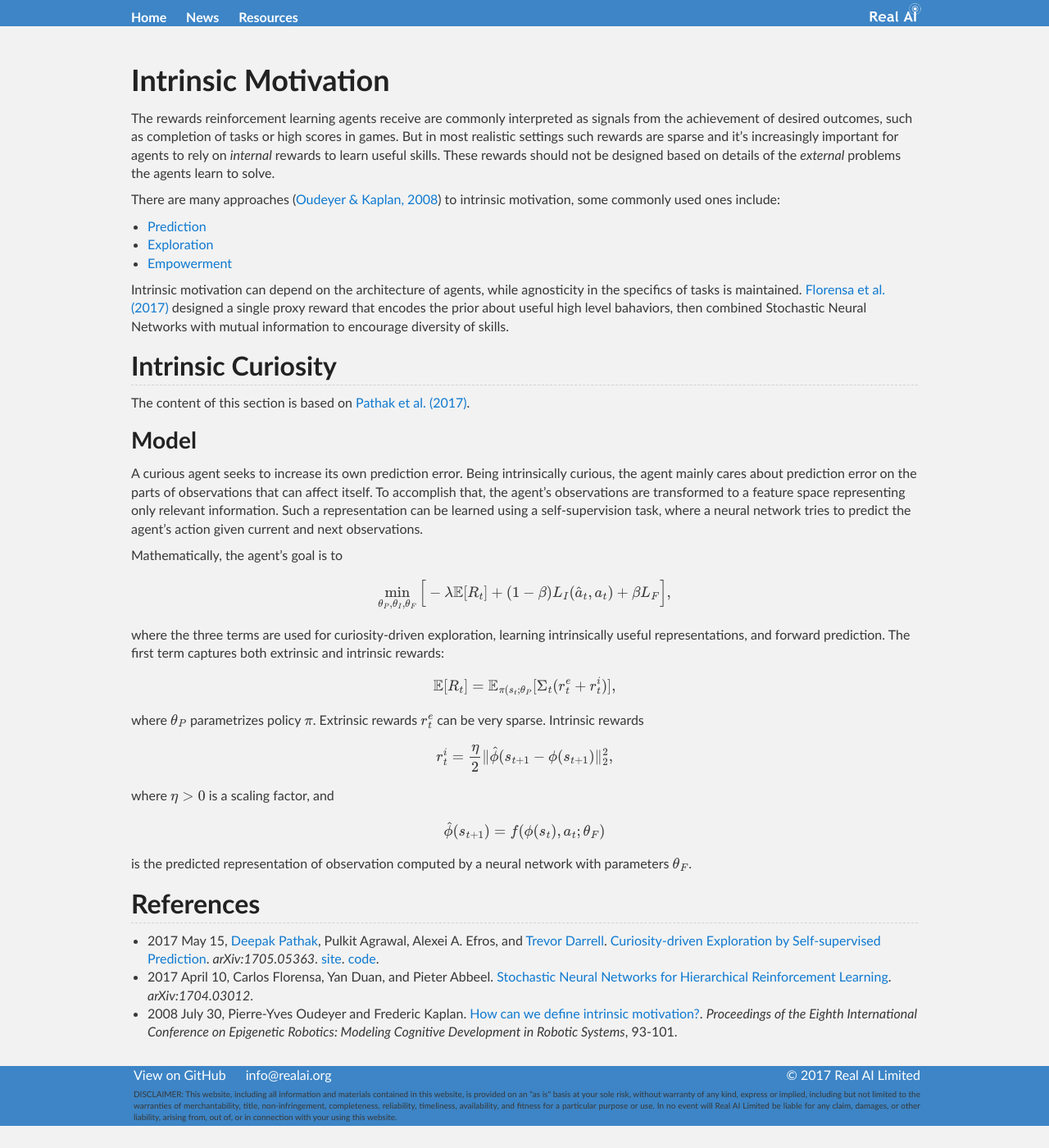
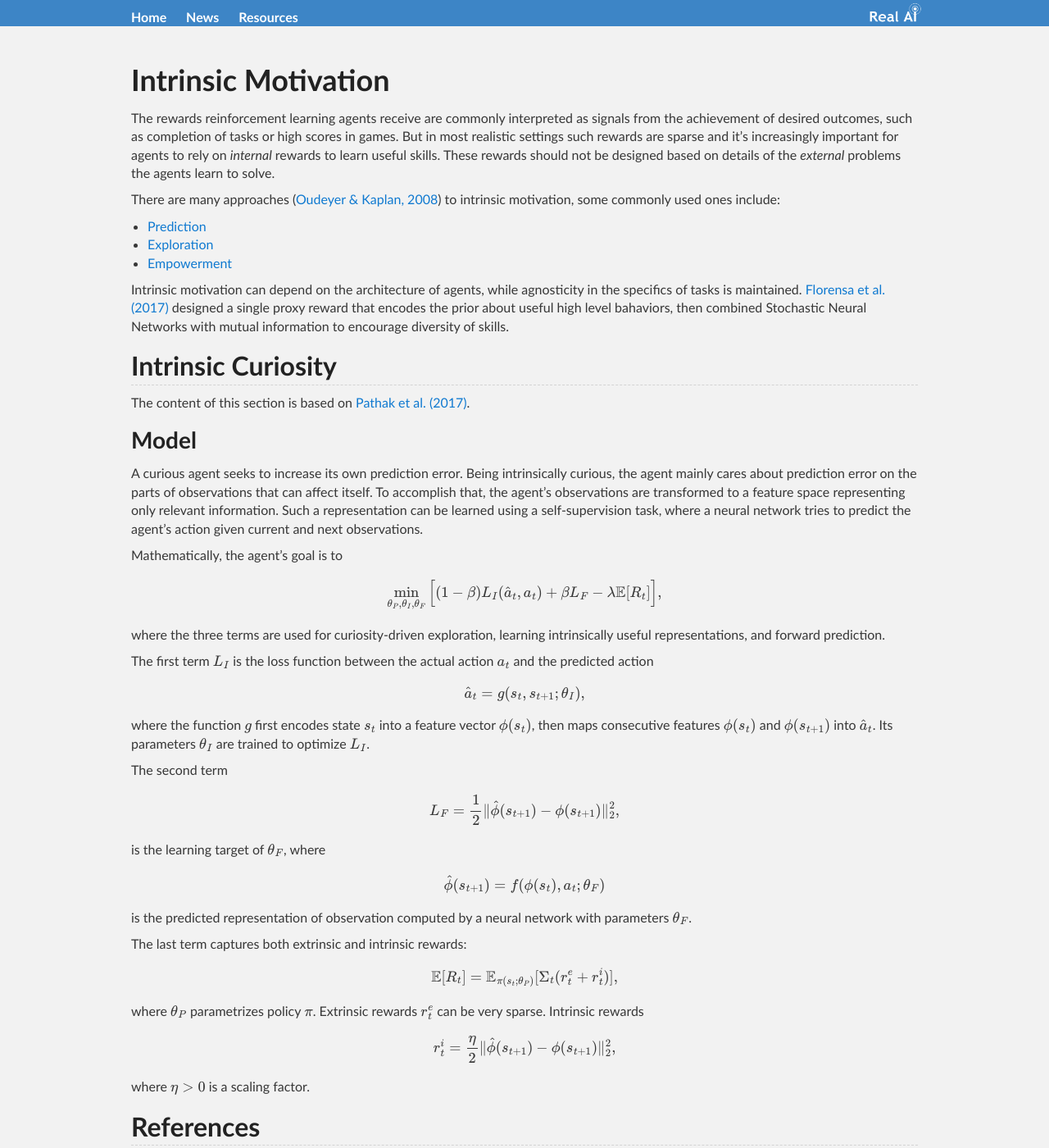
Before and after one commit to Tonywuhk/realai.org, a Jekyll site: the page built from intrinsic-motivation.md, in a window 1280 px wide and 1400 px high. Shown: the whole window at 82% size. Built offline with Jekyll 4.4.1, drawn with Linux system fonts in a browser that asks for light colours; our own code applies the rules of GitHub Pages for plain Markdown files; formulas are drawn with MathJax 3; comment, search, counter and statistics services are not loaded; the repository's description, which GitHub fills in, is left out.

Commit message:
Update intrinsic-motivation.md

```diff
--- a/intrinsic-motivation.md
+++ b/intrinsic-motivation.md
@@ -25,22 +25,26 @@ A curious agent seeks to increase its own prediction error. Being intrinsically
 Mathematically, the agent’s goal is to
 
 $$
-  \min_{\theta_P, \theta_I, \theta_F} \Big[ -\lambda \mathbb{E} [R_t] + (1-\beta) L_I(\hat{a}_t, a_t) + \beta L_F \Big],
+  \min_{\theta_P, \theta_I, \theta_F} \Big[ (1-\beta) L_I(\hat{a}_t, a_t) + \beta L_F -\lambda \mathbb{E} [R_t] \Big],
 $$
 
-where the three terms are used for curiosity-driven exploration, learning intrinsically useful representations, and forward prediction. The first term captures both extrinsic and intrinsic rewards:
+where the three terms are used for curiosity-driven exploration, learning intrinsically useful representations, and forward prediction.
+
+The first term \\(L_I\\) is the loss function between the actual action \\(a_t\\) and the predicted action
 
 $$
-\mathbb{E}[R_t] = \mathbb{E}_{\pi(s_t; \theta_P} [ \Sigma_t ( r^e_t + r^i_t ) ],
+\hat{a}_t = g( s_t, s_{t+1}; \theta_I),
 $$
 
-where \\(\theta_P\\) parametrizes policy \\(\pi\\). Extrinsic rewards \\(r^e_t\\) can be very sparse. Intrinsic rewards
+where the function \\(g\\) first encodes state \\(s_t\\) into a feature vector \\(\phi(s_t)\\), then maps consecutive features \\(\phi(s_t)\\) and \\(\phi(s_{t+1})\\) into \\(\hat{a}_t\\). Its parameters \\(\theta_I\\) are trained to optimize \\(L_I\\).
+
+The second term
 
 $$
-r^i_t = \frac{\eta}{2} \| \hat{\phi}(s_{t+1} - \phi(s_{t+1}) \|_2^2,
+L_F = \frac{1}{2} \| \hat{\phi}(s_{t+1}) - \phi(s_{t+1}) \|_2^2,
 $$
 
-where \\(\eta > 0\\) is a scaling factor, and
+is the learning target of \\(\theta_F\\), where
 
 $$
 \hat{\phi}(s_{t+1}) = f(\phi(s_t), a_t; \theta_F)
@@ -48,6 +52,20 @@ $$
 
 is the predicted representation of observation computed by a neural network with parameters \\(\theta_F\\).
 
+The last term captures both extrinsic and intrinsic rewards:
+
+$$
+\mathbb{E}[R_t] = \mathbb{E}_{\pi(s_t; \theta_P)} [ \Sigma_t ( r^e_t + r^i_t ) ],
+$$
+
+where \\(\theta_P\\) parametrizes policy \\(\pi\\). Extrinsic rewards \\(r^e_t\\) can be very sparse. Intrinsic rewards
+
+$$
+r^i_t = \frac{\eta}{2} \| \hat{\phi}(s_{t+1}) - \phi(s_{t+1}) \|_2^2,
+$$
+
+where \\(\eta > 0\\) is a scaling factor.
+
 ## References
 
 * 2017 May 15, [Deepak Pathak](https://people.eecs.berkeley.edu/~pathak/), Pulkit Agrawal, Alexei A. Efros, and [Trevor Darrell](https://people.eecs.berkeley.edu/~trevor/). [Curiosity-driven Exploration by Self-supervised Prediction](https://arxiv.org/abs/1705.05363). *arXiv:1705.05363*. [site](https://pathak22.github.io/noreward-rl/). [code](https://github.com/pathak22/noreward-rl).
```
